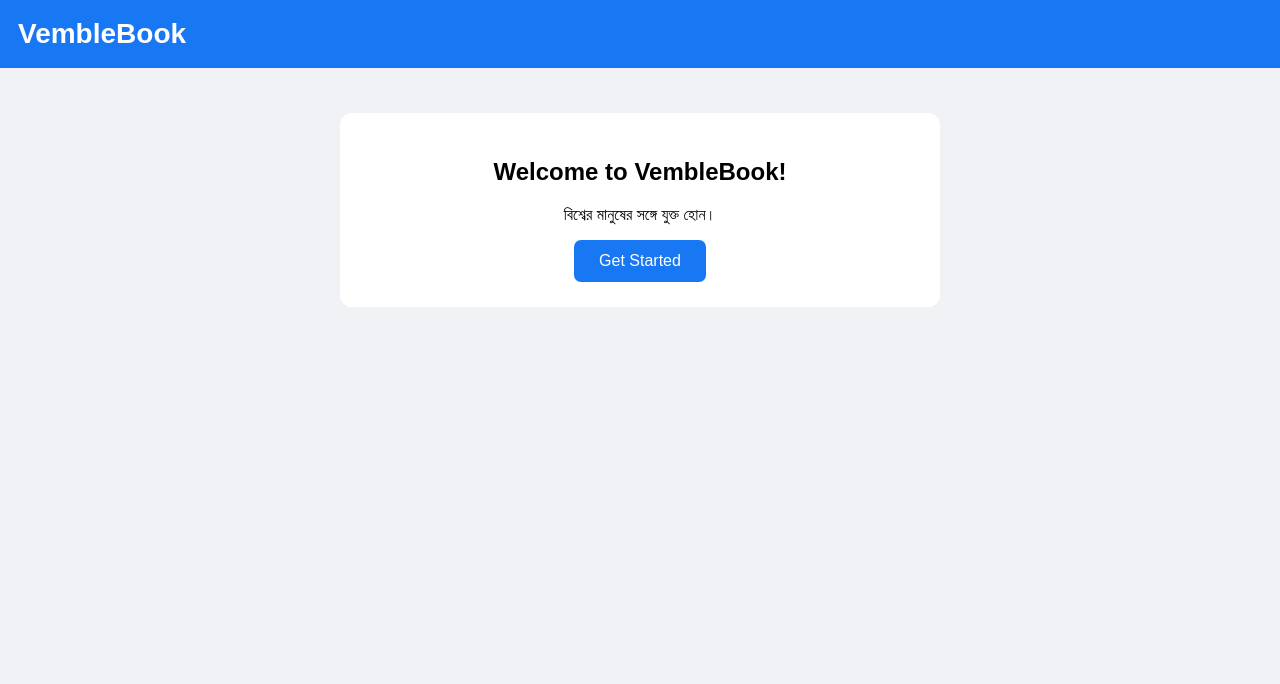
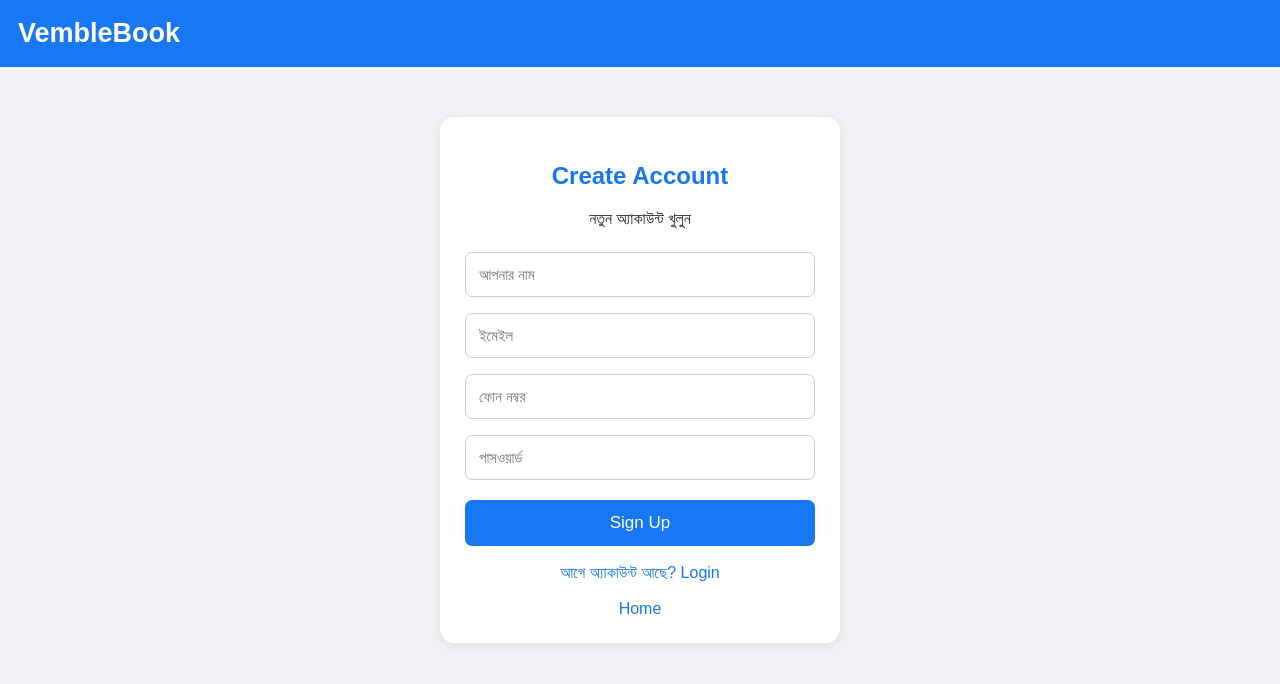
Before and after one commit to vemblebook/Vemblebook, a plain HTML site: page index.html in a window 1280 px wide. Both pictures are taken after a click on the button "Get Started". Drawn offline with Linux system fonts and the light colour scheme.

Commit message:
Update index.html

```diff
--- a/index.html
+++ b/index.html
@@ -6,47 +6,57 @@
 <meta name="viewport" content="width=device-width, initial-scale=1.0">
 <title>VembleBook</title>
 <style>
-body {
-  margin: 0;
-  font-family: Arial, sans-serif;
-  background: #f0f2f5;
-}
-header {
-  background: #1877f2;
-  color: white;
-  padding: 18px;
-  font-size: 28px;
-  font-weight: bold;
-}
-main {
-  max-width: 600px;
-  margin: 30px auto;
-  padding: 15px;
-}
-.card {
-  background: white;
-  padding: 25px;
-  border-radius: 12px;
-  text-align: center;
-}
-button {
-  background: #1877f2;
-  color: white;
-  border: none;
-  padding: 12px 25px;
-  border-radius: 7px;
-  font-size: 16px;
-}
+*{box-sizing:border-box}
+body{margin:0;font-family:Arial;background:#f0f2f5;color:#222}
+header{background:#1877f2;color:white;padding:18px;font-size:27px;font-weight:bold}
+main{max-width:430px;margin:35px auto;padding:15px}
+.card{background:white;padding:25px;border-radius:14px;box-shadow:0 2px 10px #ddd}
+h2{text-align:center;color:#1877f2}
+p{text-align:center}
+input{width:100%;padding:13px;margin:8px 0;border:1px solid #ccc;border-radius:7px;font-size:15px}
+button{width:100%;padding:13px;margin-top:12px;border:0;border-radius:7px;background:#1877f2;color:white;font-size:17px}
+.secondary{background:#42b72a}
+.hidden{display:none}
+.link{text-align:center;color:#1877f2;margin-top:18px;cursor:pointer}
 </style>
 </head>
 <body>
 <header>VembleBook</header>
 <main>
-  <div class="card">
-    <h2>Welcome to VembleBook!</h2>
-    <p>বিশ্বের মানুষের সঙ্গে যুক্ত হোন।</p>
-    <button>Get Started</button>
-  </div>
+<div class="card" id="home">
+<h2>Welcome to VembleBook!</h2>
+<p>বিশ্বের মানুষের সঙ্গে যুক্ত হোন।</p>
+<button onclick="show('signup')">Get Started</button>
+<button class="secondary" onclick="show('login')">Login</button>
+</div>
+
+<div class="card hidden" id="signup">
+<h2>Create Account</h2>
+<p>নতুন অ্যাকাউন্ট খুলুন</p>
+<input placeholder="আপনার নাম">
+<input type="email" placeholder="ইমেইল">
+<input type="tel" placeholder="ফোন নম্বর">
+<input type="password" placeholder="পাসওয়ার্ড">
+<button onclick="alert('অ্যাকাউন্ট তৈরির ব্যবস্থা পরের ধাপে যুক্ত হবে।')">Sign Up</button>
+<div class="link" onclick="show('login')">আগে অ্যাকাউন্ট আছে? Login</div>
+<div class="link" onclick="show('home')">Home</div>
+</div>
+
+<div class="card hidden" id="login">
+<h2>Login</h2>
+<p>আপনার অ্যাকাউন্টে প্রবেশ করুন</p>
+<input placeholder="ইমেইল অথবা ফোন নম্বর">
+<input type="password" placeholder="পাসওয়ার্ড">
+<button onclick="alert('লগইন ব্যবস্থা পরের ধাপে যুক্ত হবে।')">Login</button>
+<div class="link" onclick="show('signup')">নতুন অ্যাকাউন্ট খুলুন</div>
+<div class="link" onclick="show('home')">Home</div>
+</div>
 </main>
+<script>
+function show(page){
+document.querySelectorAll('.card').forEach(x=>x.classList.add('hidden'));
+document.getElementById(page).classList.remove('hidden');
+}
+</script>
 </body>
 </html>
```
